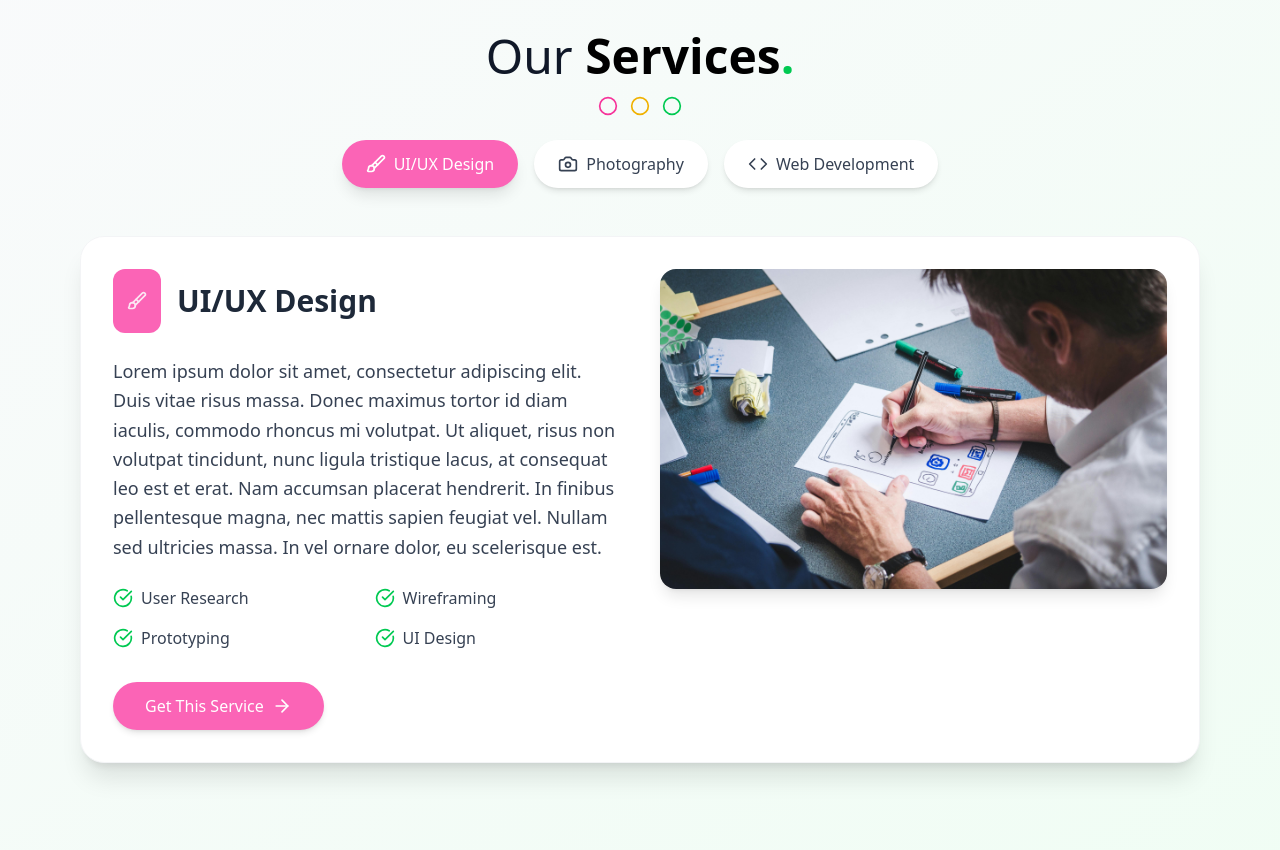
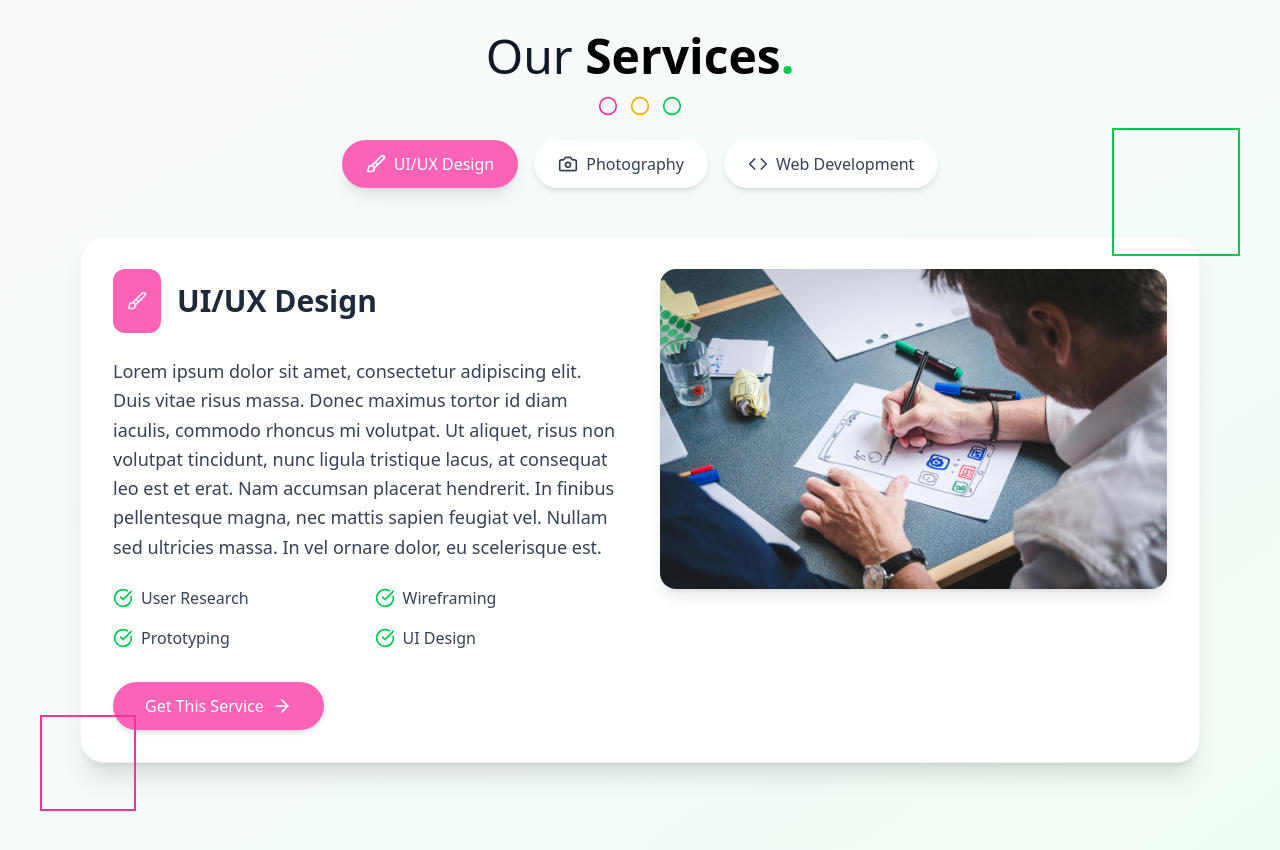
Before and after one commit to pinkx-xlink/tailwindcss-experiment, a React (Vite) app in the folder bank_modern_app/: page / in a window 1280 px wide. Shown: the part 1880-2730 px from the top of the page. Built offline with nearby package versions, Linux system fonts and the light colour scheme.

Commit message:
Add decorative squares to the Services card

```diff
--- a/bank_modern_app/src/components/Services.jsx
+++ b/bank_modern_app/src/components/Services.jsx
@@ -166,6 +166,18 @@ const Services = () => {
                 ))}
             </div>
         </div>
+        <div className='hidden md:block absolute border-2
+        border-pink-500 bottom-20 left-10 w-16 h-16 sm:w-20 sm:h-20
+        md:w-24 md:h-24 rouned-full opacity-50'
+        data-aos='zoom-in'
+        data-aos-delay='700'>
+        </div>
+        <div className='hidden md:block absolute border-2
+        border-green-500 top-40 right-10 w-20 h-20 sm:w-24 sm:h-24
+        md:w-32 md:h-32 rouned-full opacity-50'
+        data-aos='zoom-in'
+        data-aos-delay='700'>
+        </div>
     </section>
   )
 }
```
